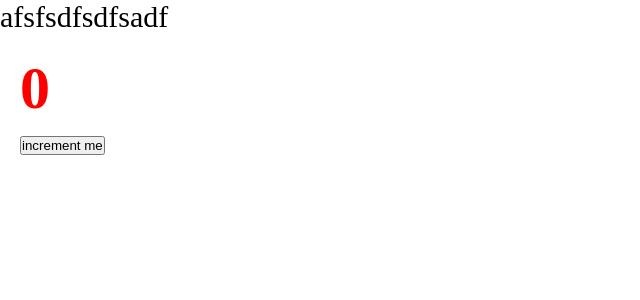
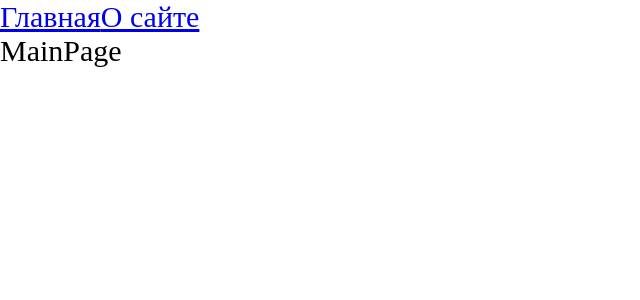
Before and after one commit to Mofin52/advanced-frontend-react-ts, a React app: page / in a window 1280 px wide. Shown: the top 300 px of the page, without its empty margins (0-640 px from the left). Built offline with nearby package versions, Linux system fonts and the light colour scheme.

Commit message:
Suspense and lazy loading

```diff
--- a/package.json
+++ b/package.json
@@ -15,6 +15,7 @@
     "@types/node": "^17.0.21",
     "@types/react": "^17.0.39",
     "@types/react-dom": "^17.0.11",
+    "@types/react-router-dom": "^5.3.3",
     "@types/webpack": "^5.28.0",
     "@types/webpack-dev-server": "^4.7.2",
     "css-loader": "^6.6.0",
@@ -32,6 +33,7 @@
   },
   "dependencies": {
     "react": "^17.0.2",
-    "react-dom": "^17.0.2"
+    "react-dom": "^17.0.2",
+    "react-router-dom": "^6.2.1"
   }
 }
--- a/src/App.tsx
+++ b/src/App.tsx
@@ -1,12 +1,23 @@
-import React from 'react';
+import React, {Suspense} from 'react';
 import {Counter} from "./components/Counter";
 import './index.scss';
-
+import {Routes, Route, Link} from 'react-router-dom'
+import AboutPage from "./pages/AboutPage/AboutPage";
+import MainPage from "./pages/MainPage/MainPage";
+import {AboutPageAsync} from "./pages/AboutPage/AboutPage.async";
+import {MainPageAsync} from "./pages/MainPage/MainPage.async";
 const App = () => {
     return (
         <div className={"app"}>
-            afsfsdfsdfsadf
-            <Counter/>
+            <Link to={'/'}>Главная</Link>
+            <Link to={'/about'}>О сайте</Link>
+            <Suspense fallback={<div>Loading...</div>}>
+                <Routes>
+                    <Route path={'/about'} element={<AboutPageAsync/>}/>
+                    <Route path={'/'} element={<MainPageAsync/>}/>
+                </Routes>
+            </Suspense>
+
         </div>
     );
 };
--- a/src/index.tsx
+++ b/src/index.tsx
@@ -1,8 +1,11 @@
 import {render} from 'react-dom';
 import {Counter} from "./components/Counter";
 import App from "./App";
+import {BrowserRouter} from "react-router-dom";
 
 render(
-    <App/>,
+    <BrowserRouter>
+        <App/>
+    </BrowserRouter>,
     document.getElementById('root')
 )
--- /dev/null
+++ b/src/pages/AboutPage/AboutPage.async.tsx
@@ -0,0 +1,7 @@
+import { lazy } from "react";
+
+
+export const AboutPageAsync = lazy(() => new Promise(resolve => {
+    // @ts-ignore
+    setTimeout(()=> resolve(import('./AboutPage')), 1500)
+}));
--- /dev/null
+++ b/src/pages/AboutPage/AboutPage.tsx
@@ -0,0 +1,11 @@
+import React from 'react';
+
+const AboutPage = () => {
+    return (
+        <div>
+            AboutPage
+        </div>
+    );
+};
+
+export default AboutPage;
--- /dev/null
+++ b/src/pages/MainPage/MainPage.async.tsx
@@ -0,0 +1,6 @@
+import { lazy } from "react";
+
+export const MainPageAsync = lazy(() => new Promise(resolve => {
+    // @ts-ignore
+    setTimeout(()=> resolve(import('./MainPage')), 1500)
+}));
--- /dev/null
+++ b/src/pages/MainPage/MainPage.tsx
@@ -0,0 +1,11 @@
+import React from 'react';
+
+const MainPage = () => {
+    return (
+        <div>
+            MainPage
+        </div>
+    );
+};
+
+export default MainPage;
```
Also changed, not shown: 1 other file (tests, documents, lock files or other folders).
